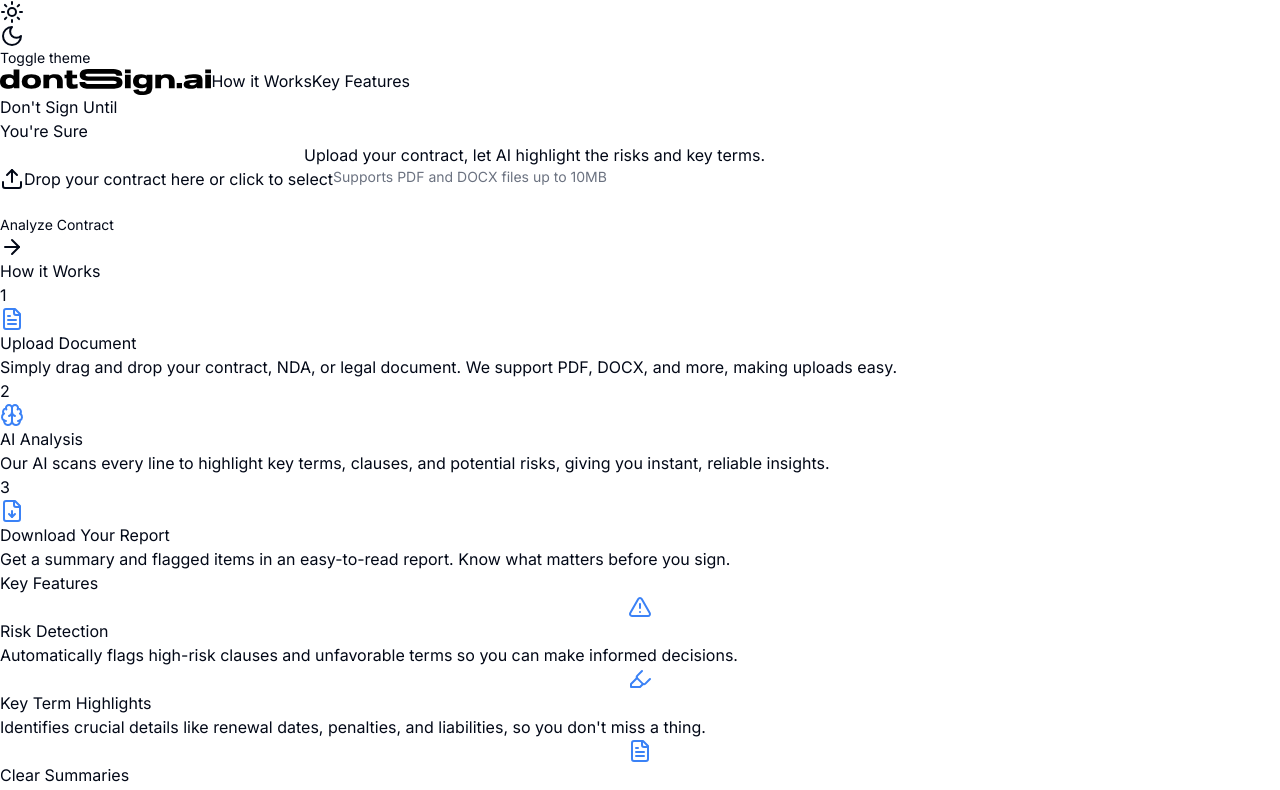
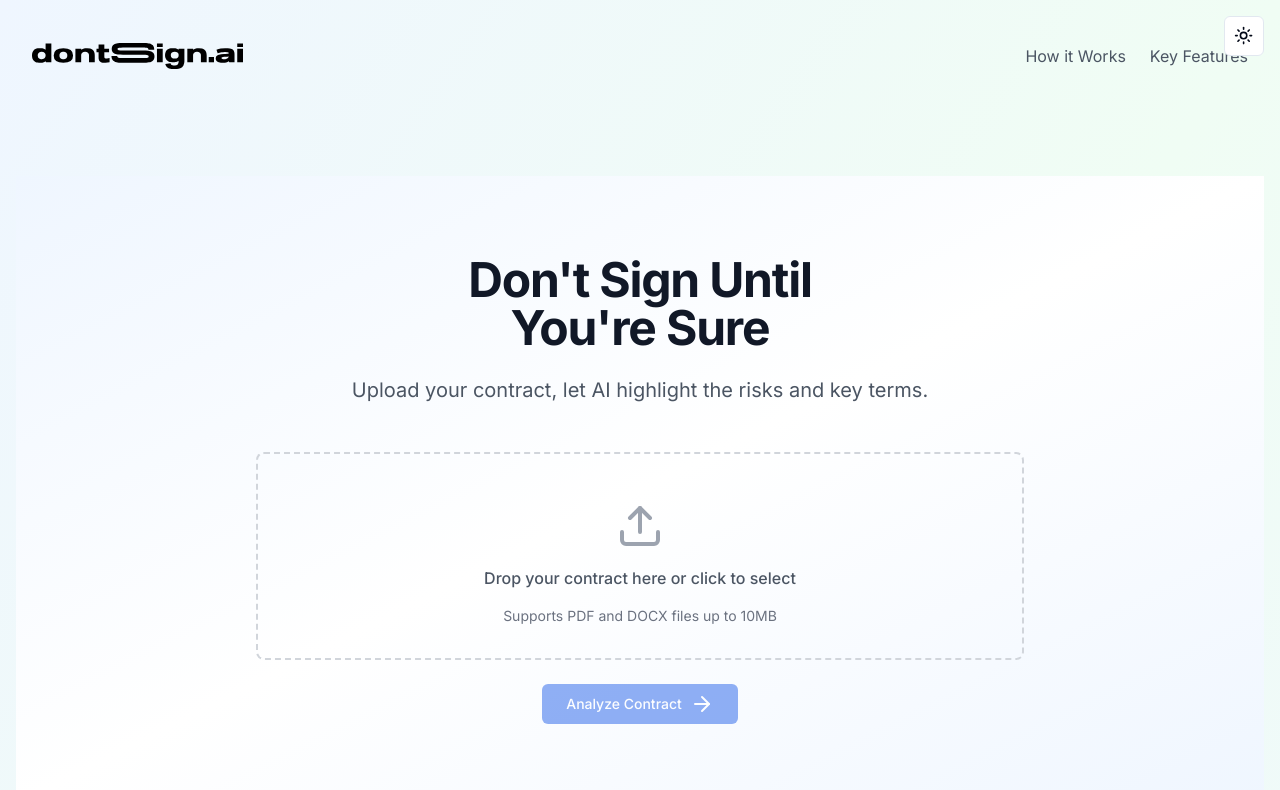
Before and after one commit to morhendos/dontsign, a Next.js app: page / in a window 1280 px wide. Shown: the top 790 px of the page. Built offline with nearby package versions, Linux system fonts and the light colour scheme; no server answers.

Commit message:
fix: update tailwind config with proper content scanning

```diff
--- a/tailwind.config.js
+++ b/tailwind.config.js
@@ -1,24 +1,76 @@
 /** @type {import('tailwindcss').Config} */
 module.exports = {
   darkMode: ["class"],
-  content: ["./src/**/*.{ts,tsx}"],
+  content: [
+    './pages/**/*.{ts,tsx,js,jsx,mdx}',
+    './components/**/*.{ts,tsx,js,jsx,mdx}',
+    './app/**/*.{ts,tsx,js,jsx,mdx}',
+    './src/**/*.{ts,tsx,js,jsx,mdx}',
+  ],
   theme: {
+    container: {
+      center: true,
+      padding: "2rem",
+      screens: {
+        "2xl": "1400px",
+      },
+    },
     extend: {
+      colors: {
+        border: "hsl(var(--border))",
+        input: "hsl(var(--input))",
+        ring: "hsl(var(--ring))",
+        background: "hsl(var(--background))",
+        foreground: "hsl(var(--foreground))",
+        primary: {
+          DEFAULT: "hsl(var(--primary))",
+          foreground: "hsl(var(--primary-foreground))",
+        },
+        secondary: {
+          DEFAULT: "hsl(var(--secondary))",
+          foreground: "hsl(var(--secondary-foreground))",
+        },
+        destructive: {
+          DEFAULT: "hsl(var(--destructive))",
+          foreground: "hsl(var(--destructive-foreground))",
+        },
+        muted: {
+          DEFAULT: "hsl(var(--muted))",
+          foreground: "hsl(var(--muted-foreground))",
+        },
+        accent: {
+          DEFAULT: "hsl(var(--accent))",
+          foreground: "hsl(var(--accent-foreground))",
+        },
+        popover: {
+          DEFAULT: "hsl(var(--popover))",
+          foreground: "hsl(var(--popover-foreground))",
+        },
+        card: {
+          DEFAULT: "hsl(var(--card))",
+          foreground: "hsl(var(--card-foreground))",
+        },
+      },
+      borderRadius: {
+        lg: "var(--radius)",
+        md: "calc(var(--radius) - 2px)",
+        sm: "calc(var(--radius) - 4px)",
+      },
       keyframes: {
-        fadeIn: {
-          '0%': { opacity: '0', transform: 'translateY(10px)' },
-          '100%': { opacity: '1', transform: 'translateY(0)' }
+        "accordion-down": {
+          from: { height: 0 },
+          to: { height: "var(--radix-accordion-content-height)" },
         },
-        slideIn: {
-          '0%': { opacity: '0', transform: 'translateY(-20px)' },
-          '100%': { opacity: '1', transform: 'translateY(0)' }
-        }
+        "accordion-up": {
+          from: { height: "var(--radix-accordion-content-height)" },
+          to: { height: 0 },
+        },
       },
       animation: {
-        fadeIn: 'fadeIn 0.3s ease-out',
-        slideIn: 'slideIn 0.4s ease-out'
-      }
-    }
+        "accordion-down": "accordion-down 0.2s ease-out",
+        "accordion-up": "accordion-up 0.2s ease-out",
+      },
+    },
   },
-  plugins: [require("tailwindcss-animate")]
-};
+  plugins: [require("tailwindcss-animate")],
+}
```
